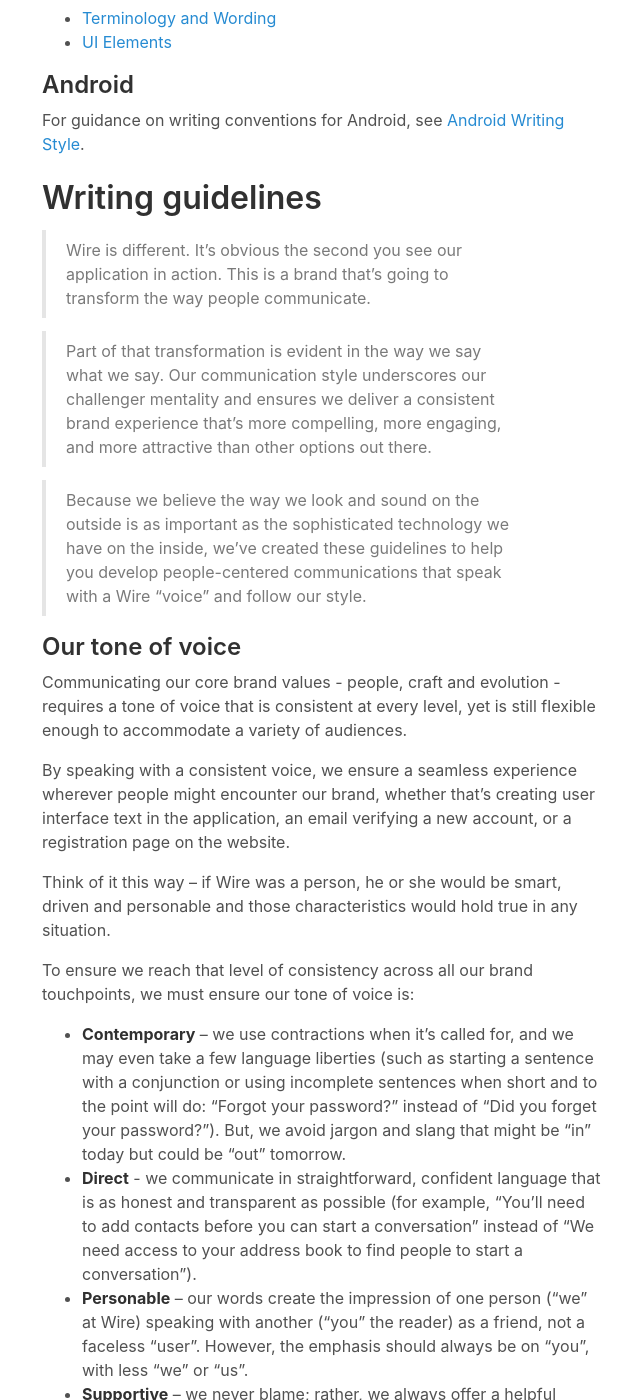
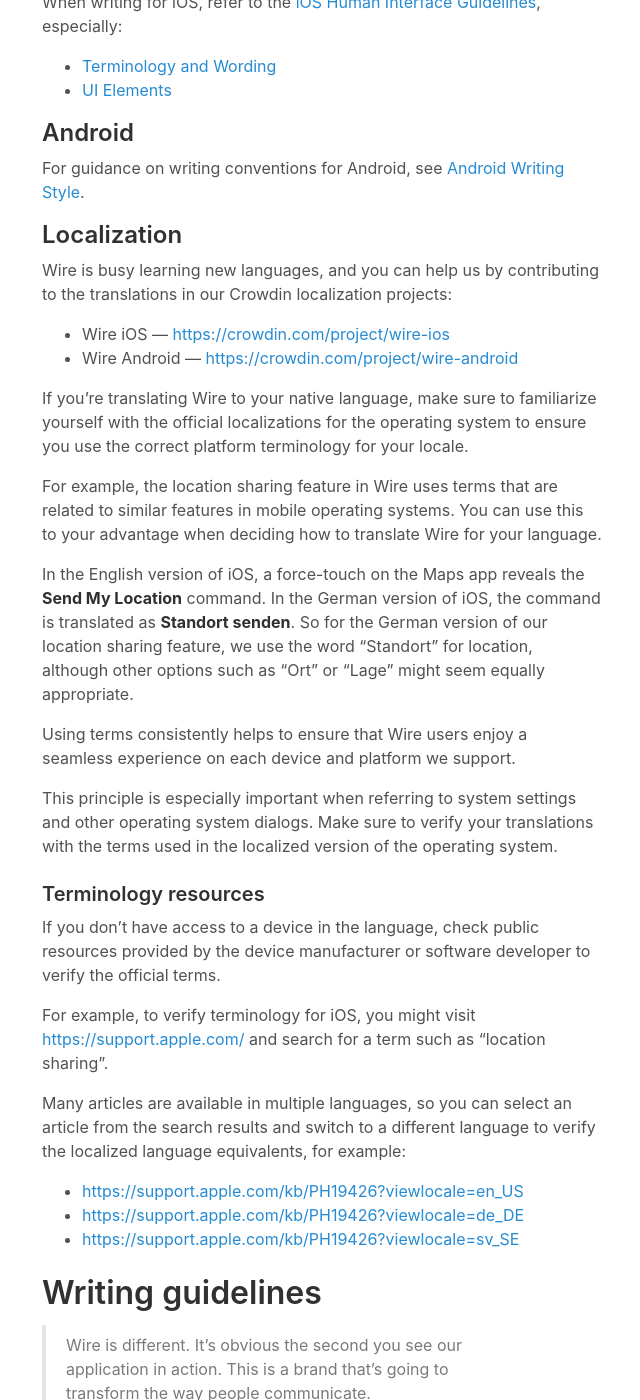
Before and after one commit to wireapp/brand, a Jekyll site: the page built from tone.md, in a window 1280 px wide and 1400 px high, scrolled down 2261 px. Shown: the whole window, without its empty margins (318-958 px from the left). Built offline with Jekyll 4.4.1, drawn with Linux system fonts in a browser that asks for light colours; some of the changed text lies outside the part shown.

Commit message:
Add Localization subsection to UI copy

```diff
--- a/tone.md
+++ b/tone.md
@@ -23,6 +23,8 @@
     - [Mac OS X (desktop)](#mac-osx-desktop)
     - [iOS](#ios)
     - [Android](#android)
+    - [Localization](#localization)
+        - [Terminology resources](#terminology-resources)
 - [Writing guidelines](#writing-guidelines)
     - [Our tone of voice](#our-tone-of-voice)
     - [Our writing style](#our-writing-style)
@@ -83,6 +85,35 @@
 ## Android
 
 For guidance on writing conventions for Android, see [Android Writing Style](https://developer.android.com/design/style/writing.html).
+
+## Localization
+
+Wire is busy learning new languages, and you can help us by contributing to the translations in our Crowdin localization projects:
+
+* Wire iOS — <https://crowdin.com/project/wire-ios>
+* Wire Android — <https://crowdin.com/project/wire-android>
+
+If you're translating Wire to your native language, make sure to familiarize yourself with the official localizations for the operating system to ensure you use the correct platform terminology for your locale.
+
+For example, the location sharing feature in Wire uses terms that are related to similar features in mobile operating systems. You can use this to your advantage when deciding how to translate Wire for your language.
+
+In the English version of iOS, a force-touch on the Maps app reveals the **Send My Location** command. In the German version of iOS, the command is translated as **Standort senden**. So for the German version of our location sharing feature, we use the word “Standort” for location, although other options such as “Ort” or “Lage” might seem equally appropriate.
+
+Using terms consistently helps to ensure that Wire users enjoy a seamless experience on each device and platform we support.
+
+This principle is especially important when referring to system settings and other operating system dialogs. Make sure to verify your translations with the terms used in the localized version of the operating system.
+
+### Terminology resources
+
+If you don't have access to a device in the language, check public resources provided by the device manufacturer or software developer to verify the official terms.
+
+For example, to verify terminology for iOS, you might visit <https://support.apple.com/> and search for a term such as “location sharing”.
+
+Many articles are available in multiple languages, so you can select an article from the search results and switch to a different language to verify the localized language equivalents, for example:
+
+* <https://support.apple.com/kb/PH19426?viewlocale=en_US>
+* <https://support.apple.com/kb/PH19426?viewlocale=de_DE>
+* <https://support.apple.com/kb/PH19426?viewlocale=sv_SE>
 
 
 # Writing guidelines
```
